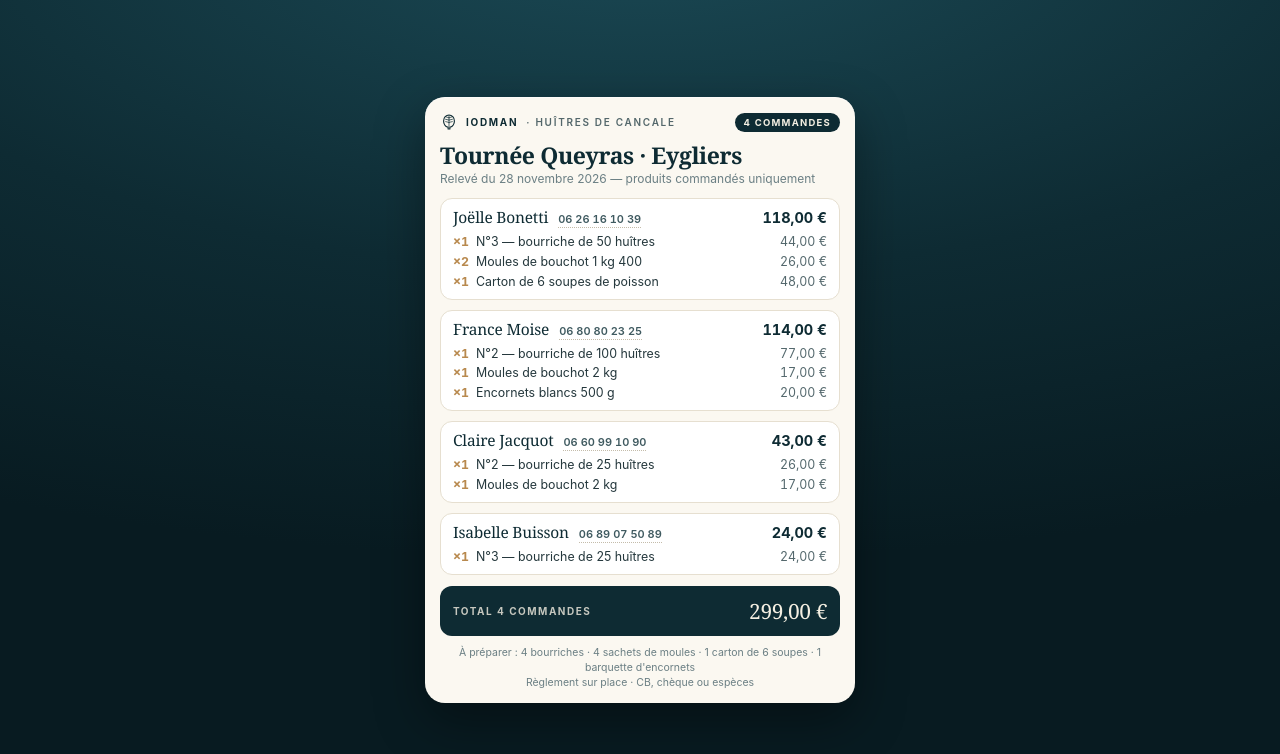
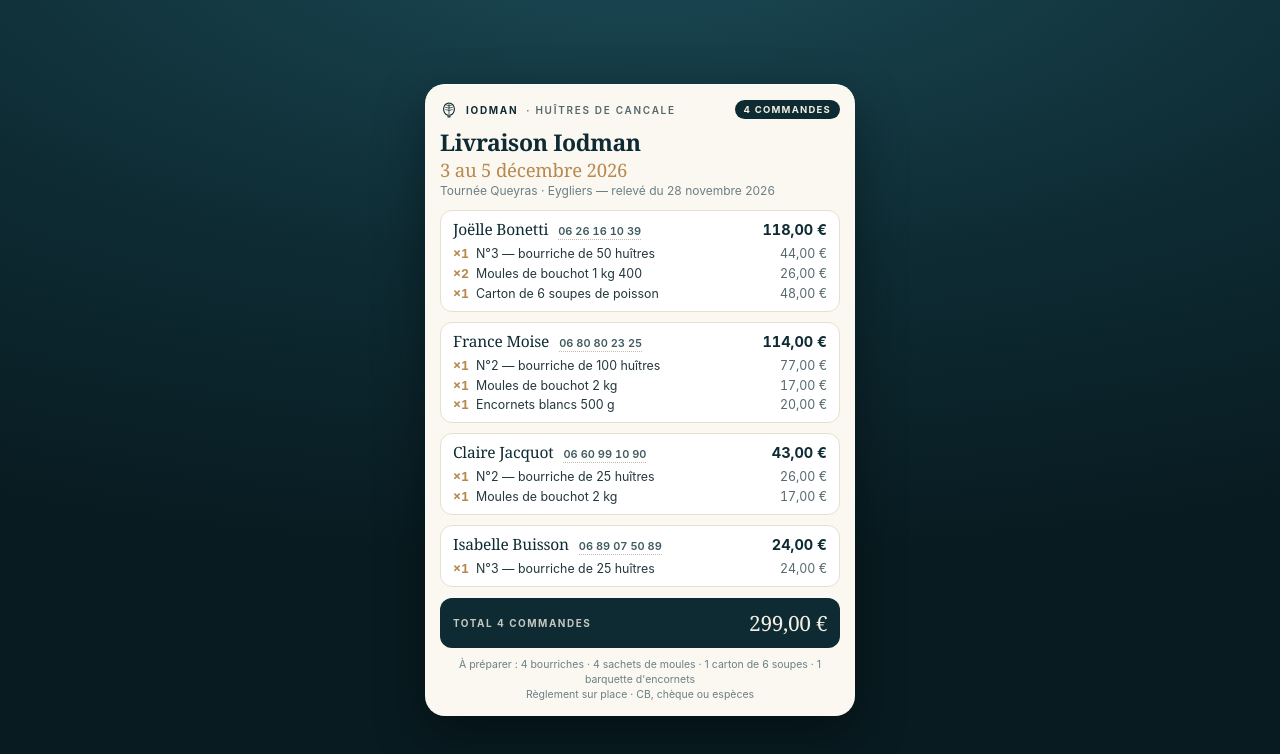
Before and after one commit to dmv05/alpesdata-site, a plain HTML site: page recap-commandes-9f2c.html in a window 1280 px wide. Drawn offline with Linux system fonts and the light colour scheme.

Commit message:
Récap tournée : titre = Livraison Iodman, 3 au 5 décembre 2026

```diff
--- a/recap-commandes-9f2c.html
+++ b/recap-commandes-9f2c.html
@@ -5,7 +5,7 @@
 <meta name="viewport" content="width=device-width, initial-scale=1, viewport-fit=cover">
 <meta name="robots" content="noindex, nofollow, noarchive, nosnippet">
 <meta name="referrer" content="no-referrer">
-<title>Commandes — tournée Queyras · Eygliers</title>
+<title>Livraison Iodman — 3 au 5 décembre 2026 · 4 commandes</title>
 <meta name="theme-color" content="#0e2b33">
 <style>
   *{box-sizing:border-box;margin:0;padding:0}
@@ -40,7 +40,9 @@
     color:#f4efe2;background:var(--marine);border-radius:999px;padding:4px 9px;white-space:nowrap;
   }
   h1{font-family:Georgia,"Times New Roman",serif;font-size:23px;line-height:1.1;letter-spacing:-.4px;color:var(--marine);margin:11px 0 3px}
-  .sub{font-size:12px;color:var(--muted)}
+  .date{font-family:Georgia,"Times New Roman",serif;font-size:18.5px;line-height:1.15;
+        color:var(--gold);letter-spacing:-.2px;margin-top:1px}
+  .sub{font-size:12px;color:var(--muted);margin-top:3px}
   .orders{margin-top:12px;display:grid;gap:10px}
   .ord{background:#fff;border:1px solid var(--line);border-radius:12px;padding:10px 12px 9px}
   .ord-top{display:flex;align-items:baseline;justify-content:space-between;gap:10px}
@@ -64,6 +66,7 @@
   .foot{margin-top:9px;font-size:10.5px;line-height:1.45;color:var(--muted);text-align:center}
   @media (max-height:720px){
     h1{font-size:20px;margin-top:8px}
+    .date{font-size:16.5px}
     .ord{padding:7px 10px 6px}
     .who{font-size:14px}.sum{font-size:13.5px}
     .li{font-size:11.6px}
@@ -86,8 +89,9 @@
     <span class="chip">4 commandes</span>
   </div>
 
-  <h1>Tournée Queyras · Eygliers</h1>
-  <p class="sub">Relevé du 28 novembre 2026 — produits commandés uniquement</p>
+  <h1>Livraison Iodman</h1>
+  <p class="date">3 au 5 décembre 2026</p>
+  <p class="sub">Tournée Queyras · Eygliers — relevé du 28 novembre 2026</p>
 
   <div class="orders">
     <div class="ord">
```
